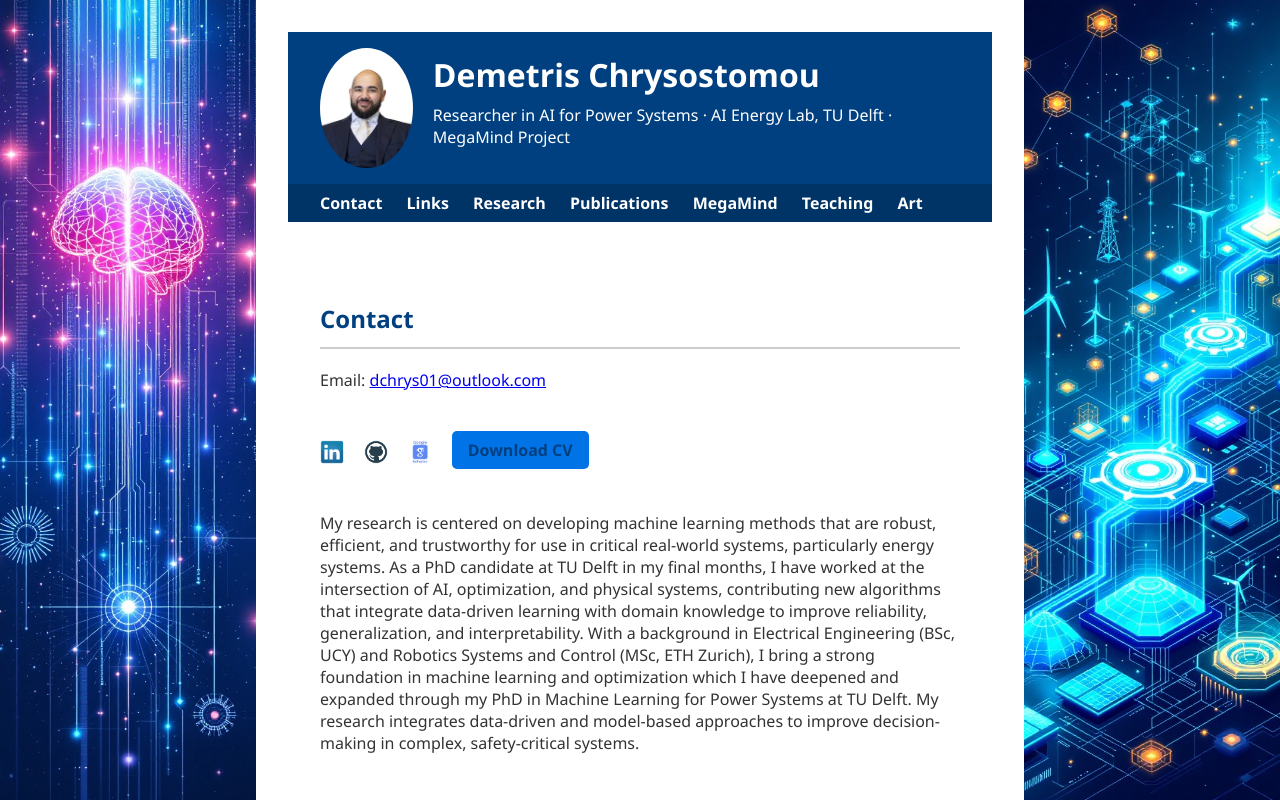
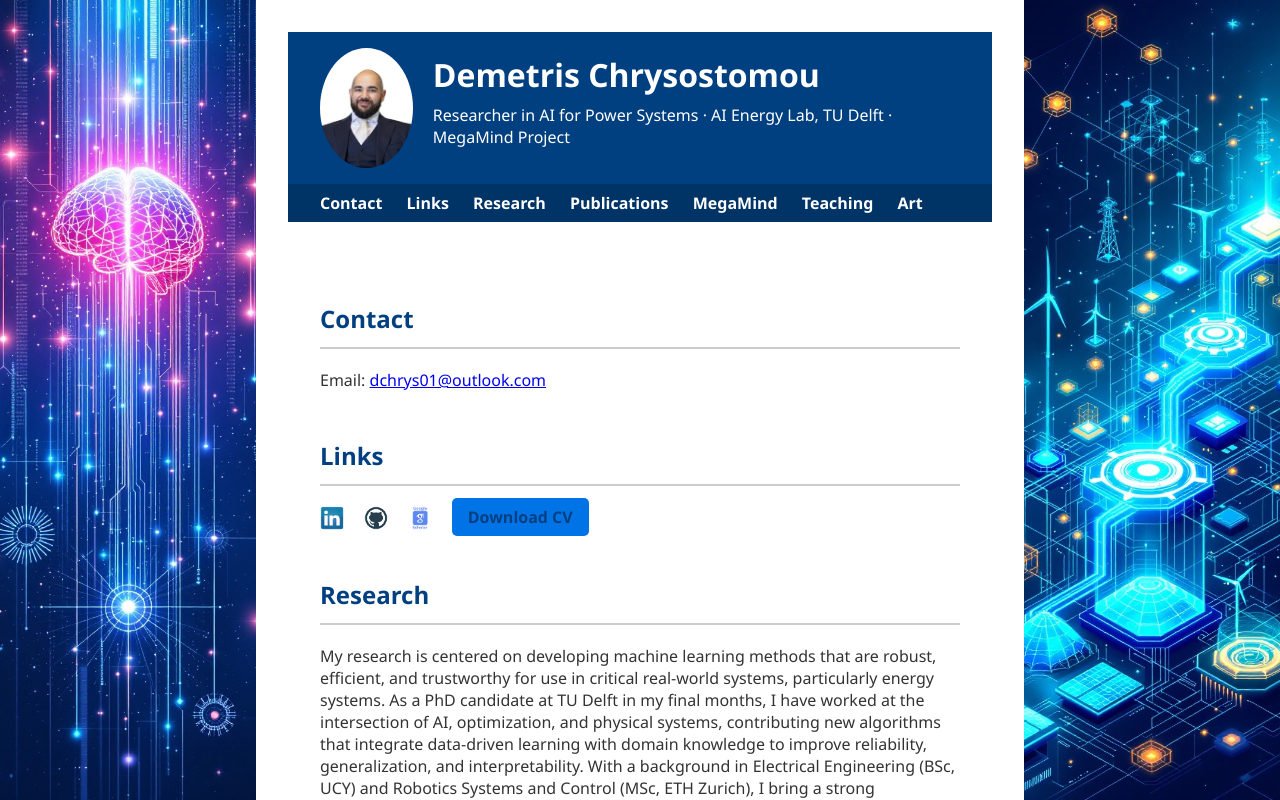
Before and after one commit to Demetris-Ch/Demetris-Ch, a plain HTML site: page index.html in a window 1280 px wide. Drawn offline with Linux system fonts and the light colour scheme.

Commit message:
Update index.html

```diff
--- a/index.html
+++ b/index.html
@@ -77,12 +77,14 @@
         <p>Email: <a href="mailto:dchrys01@outlook.com">dchrys01@outlook.com</a></p>
     </section>
     <section class="links">
+            <h2>Links</h2>
             <a href="https://www.linkedin.com/in/demetris-chrysostomou/" target="_blank"><img src="contain/linkedin.png" alt="LinkedIn" style="height: 24px; vertical-align: middle;"></a>
             <a href="https://github.com/Demetris-Ch" target="_blank"><img src="contain/git.png" alt="GirHub" style="height: 24px; vertical-align: middle;"></a>
             <a href="https://scholar.google.com/citations?user=dvzS94wAAAAJ&hl=en" target="_blank"><img src="contain/scholar_g.png" alt="Google Scholar" style="height: 24px; vertical-align: middle;"></a>
             <a href="contain/DemetrisCVJune2025.pdf" class="button" download>Download CV</a>
     </section>
     <section id="research">
+        <h2>Research</h2>
         My research is centered on developing machine learning methods that are robust, efficient, and trustworthy for use in critical real-world systems, particularly energy systems. As a PhD candidate at TU Delft in my final months, I have worked at the intersection of AI, optimization, and physical systems, contributing new algorithms that integrate data-driven learning with domain knowledge to improve reliability, generalization, and interpretability.
         With a background in Electrical Engineering (BSc, UCY) and Robotics Systems and Control (MSc, ETH Zurich), I bring a strong foundation in machine learning and optimization which I have deepened and expanded through my PhD in Machine Learning for Power Systems at TU Delft. My research integrates data-driven and model-based approaches to improve decision-making in complex, safety-critical systems.
     </section>
```
